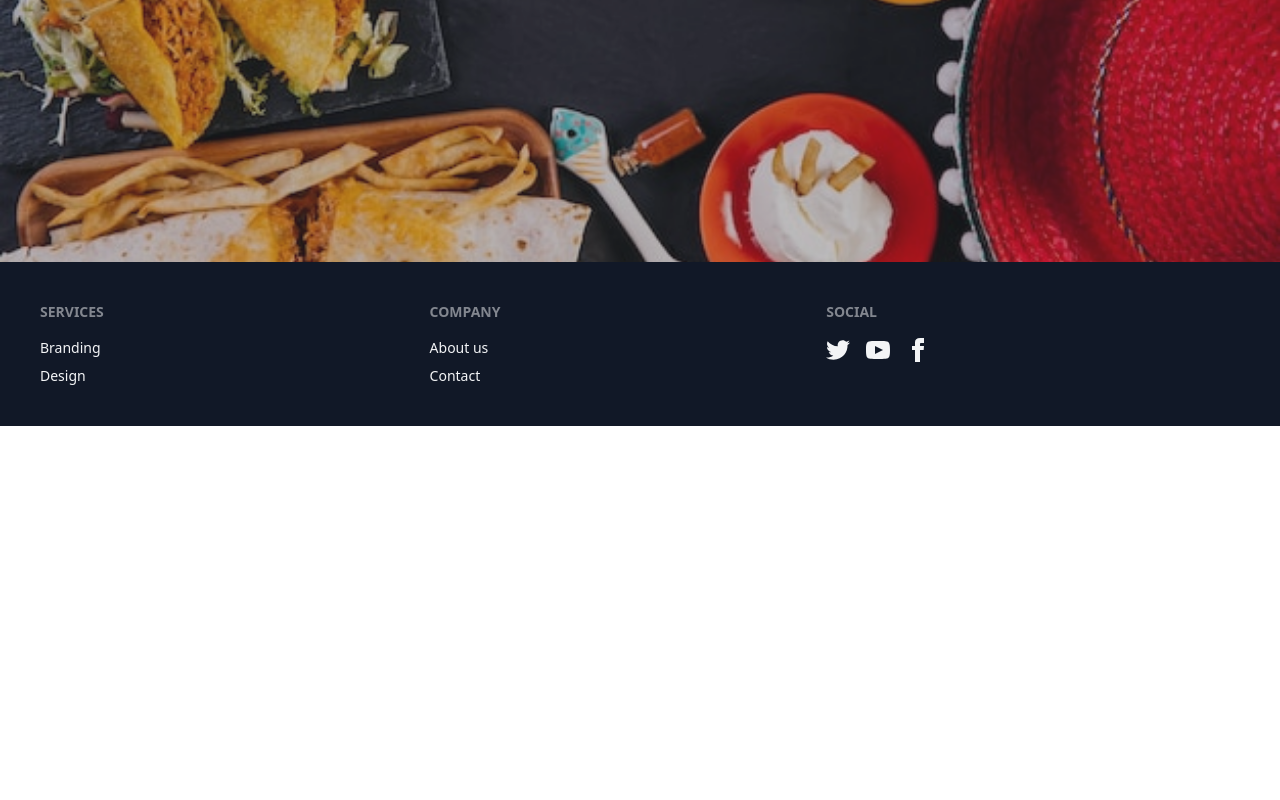
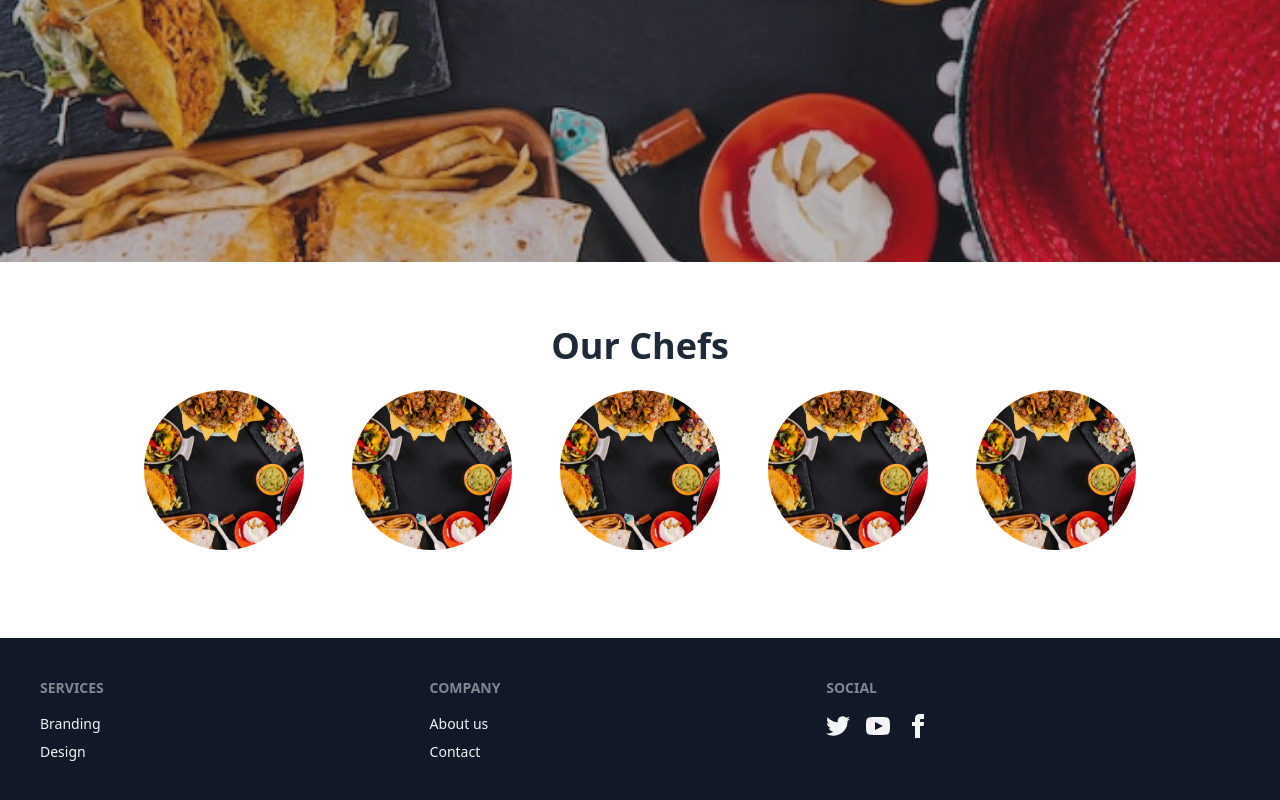
Before and after one commit to Jobayer98/b7a10-chef-recipe-hunter-client-side-Jobayer98, a React (Vite) app: page / in a window 1280 px wide. Shown: the part 606-1406 px from the top of the page. Before the commit the page ends 1032 px from the top, so only its background shows below. Built offline with nearby package versions, Linux system fonts and the light colour scheme.

Commit message:
add chef section

```diff
--- a/src/pages/Home.jsx
+++ b/src/pages/Home.jsx
@@ -7,6 +7,7 @@ import "swiper/css/pagination";
 import "swiper/css/scrollbar";
 const HomePage = () => {
   return (
+    <>
       <div
         className="hero min-h-screen"
         style={{
@@ -19,12 +20,44 @@ const HomePage = () => {
             <h1 className="mb-5 text-5xl font-bold">Hello there</h1>
             <p className="mb-5">
               Provident cupiditate voluptatem et in. Quaerat fugiat ut assumenda
-            excepturi exercitationem quasi. In deleniti eaque aut repudiandae et
-            a id nisi.
+              excepturi exercitationem quasi. In deleniti eaque aut repudiandae
+              et a id nisi.
             </p>
           </div>
         </div>
       </div>
+
+      <div className="my-16 pb-6">
+        <h2 className="text-center mb-6 text-4xl font-bold">Our Chefs</h2>
+        <div className="flex justify-center gap-12">
+          <div className="avatar">
+            <div className="w-40 rounded-full">
+              <img src={bannerImg} />
+            </div>
+          </div>
+          <div className="avatar">
+            <div className="w-40 rounded-full">
+              <img src={bannerImg} />
+            </div>
+          </div>
+          <div className="avatar">
+            <div className="w-40 rounded-full">
+              <img src={bannerImg} />
+            </div>
+          </div>
+          <div className="avatar">
+            <div className="w-40 rounded-full">
+              <img src={bannerImg} />
+            </div>
+          </div>
+          <div className="avatar">
+            <div className="w-40 rounded-full">
+              <img src={bannerImg} />
+            </div>
+          </div>
+        </div>
+      </div>
+    </>
   );
 };
 
```
Lines whose indentation alone changed are shown as unchanged.
